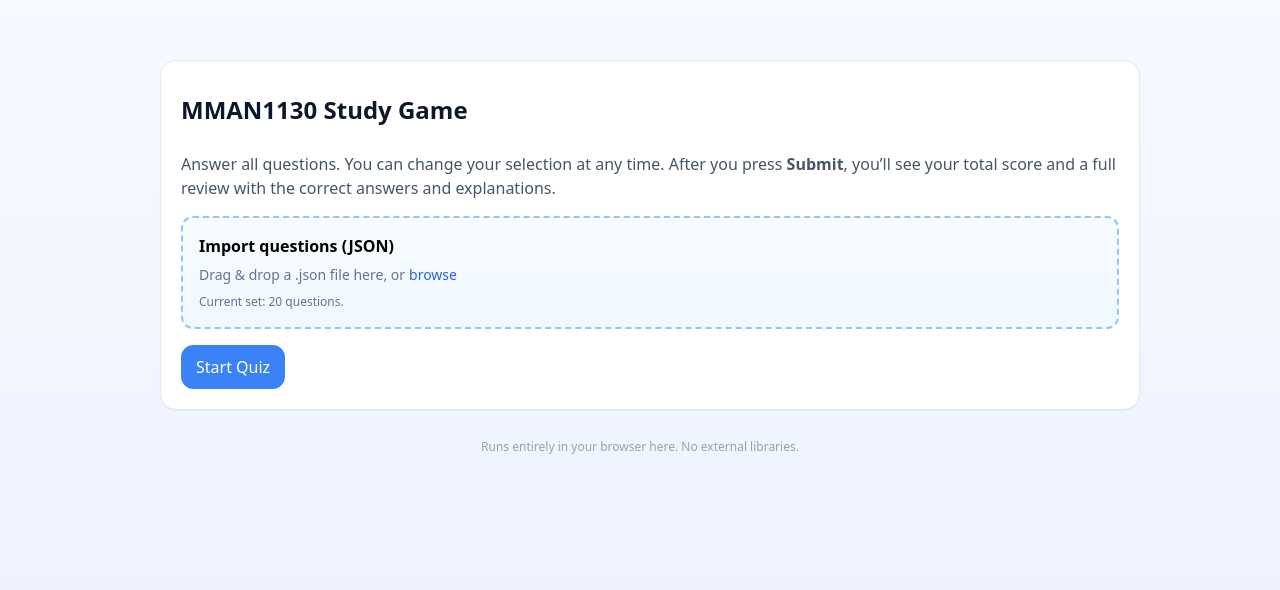
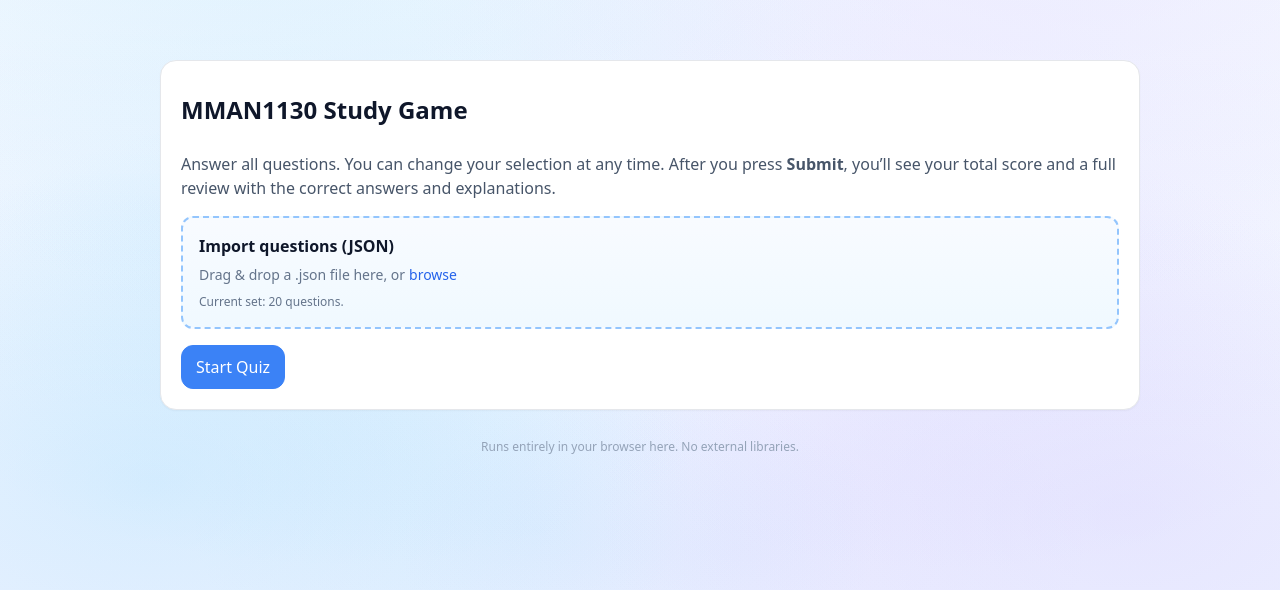
Before and after one commit to CaptainBertie/Study-Game, a React (Vite) app: page / in a window 1280 px wide. Shown: the part 142-732 px from the top of the page. Built offline with nearby package versions, Linux system fonts and the light colour scheme.

Commit message:
ui(bg): add repeating cloud tiles layered under hero clouds for consistent density (light+dark)

```diff
--- a/src/App.tsx
+++ b/src/App.tsx
@@ -646,8 +646,9 @@ export default function App() {
                 onDragOver={e => e.preventDefault()}
                 onDrop={handleDrop}
                 style={{
-                  border: "2px dashed #93c5fd",
-                  background: "linear-gradient(180deg, #f8fbff 0%, #f0f9ff 100%)",
+                  border: "2px dashed var(--drop-border)",
+                  background: "var(--drop-bg)",
+                  color: "var(--drop-text)",
                   padding: 16,
                   borderRadius: 12,
                   marginTop: 12
@@ -817,8 +818,9 @@ export default function App() {
                             : isMine && !isRight
                             ? { border: "2px solid #fecaca", background: "radial-gradient(600px 300px at 10% 20%, rgba(254,226,226,0.65), rgba(254,226,226,0) 60%), linear-gradient(180deg, #ffffff 0%, #fef2f2 100%)" }
                             : {};
+                          const textColor = isRight ? "#166534" : (isMine && !isRight) ? "#991b1b" : undefined;
                           return (
-                            <div key={idx} style={{ ...styles.choice, cursor: "default", userSelect: "none", ...chipStyle }}>
+                            <div key={idx} style={{ ...styles.choice, cursor: "default", userSelect: "none", ...(textColor ? { color: textColor } : {}), ...chipStyle }}>
                               <strong style={{ marginRight: 8 }}>{c.label}.</strong> {c.text}
                               {isRight && <span style={{ marginLeft: 8, fontSize: 12, color: "#166534" }}>(correct)</span>}
                               {isMine && !isRight && <span style={{ marginLeft: 8, fontSize: 12, color: "#991b1b" }}>(your answer)</span>}
@@ -876,8 +878,9 @@ export default function App() {
                                   "linear-gradient(180deg, #ffffff 0%, #fef2f2 100%)"
                               }
                             : {};
+                          const textColor = isRight ? "#166534" : (isMine && !isRight) ? "#991b1b" : undefined;
                           return (
-                            <div key={idx} style={{ ...styles.choice, cursor: "default", userSelect: "none", ...chipStyle }}>
+                            <div key={idx} style={{ ...styles.choice, cursor: "default", userSelect: "none", ...(textColor ? { color: textColor } : {}), ...chipStyle }}>
                               <strong style={{ marginRight: 8 }}>{c.label}.</strong> {c.text}
                               {isRight && <span style={{ marginLeft: 8, fontSize: 12, color: "#166534" }}>(correct)</span>}
                               {isMine && !isRight && <span style={{ marginLeft: 8, fontSize: 12, color: "#991b1b" }}>(your answer)</span>}
--- a/src/index.css
+++ b/src/index.css
@@ -12,12 +12,38 @@
   --btn-border: #e5e7eb;
   --chip-bg: #f8fafc;
   --chip-border: #e5e7eb;
-  --page-bg: linear-gradient(180deg, #f8fbff 0%, #eef2ff 100%);
+  /* Light mode: richer cloudy gradients */
+  --page-bg:
+    radial-gradient(1200px 600px at 18% 8%, rgba(186,230,253,0.30), rgba(186,230,253,0) 60%),
+    radial-gradient(1100px 560px at 82% 12%, rgba(221,214,254,0.30), rgba(221,214,254,0) 60%),
+    radial-gradient(900px 520px at 12% 78%, rgba(125,211,252,0.22), rgba(125,211,252,0) 60%),
+    radial-gradient(880px 500px at 88% 82%, rgba(196,181,253,0.22), rgba(196,181,253,0) 60%),
+    radial-gradient(760px 420px at 30% 30%, rgba(186,230,253,0.18), rgba(186,230,253,0) 60%),
+    radial-gradient(760px 420px at 70% 28%, rgba(221,214,254,0.18), rgba(221,214,254,0) 60%),
+    radial-gradient(720px 380px at 26% 60%, rgba(125,211,252,0.16), rgba(125,211,252,0) 60%),
+    radial-gradient(700px 360px at 74% 62%, rgba(196,181,253,0.16), rgba(196,181,253,0) 60%),
+    radial-gradient(640px 320px at 12% 45%, rgba(186,230,253,0.14), rgba(186,230,253,0) 60%),
+    radial-gradient(640px 320px at 88% 48%, rgba(221,214,254,0.14), rgba(221,214,254,0) 60%),
+    radial-gradient(580px 300px at 42% 84%, rgba(125,211,252,0.12), rgba(125,211,252,0) 60%),
+    radial-gradient(580px 300px at 58% 86%, rgba(196,181,253,0.12), rgba(196,181,253,0) 60%),
+    linear-gradient(180deg, #f8fbff 0%, #eef2ff 100%);
   --panel-divider: #eef2f7;
   --chip-active-outline: #ffffff;
   --chip-active-border: #0f172a;
   --chip-active-text: #0f172a;
   --chip-active-outline-width: 2px;
+  /* Drag & drop import box theming */
+  --drop-border: #93c5fd; /* blue-300 */
+  --drop-bg: linear-gradient(180deg, #f8fbff 0%, #f0f9ff 100%);
+  --drop-text: #0f172a;
+
+  /* Repeating cloud tile (light) to keep density on long pages */
+  --page-bg-tile:
+    radial-gradient( ellipse at 20% 25%, rgba(186,230,253,0.18) 0 40%, transparent 41%),
+    radial-gradient( ellipse at 80% 70%, rgba(221,214,254,0.18) 0 40%, transparent 41%),
+    radial-gradient( ellipse at 70% 25%, rgba(125,211,252,0.14) 0 34%, transparent 35%),
+    radial-gradient( ellipse at 30% 80%, rgba(196,181,253,0.14) 0 34%, transparent 35%);
+  --page-bg-tile-size: 640px 640px;
 
   font-synthesis: none;
   text-rendering: optimizeLegibility;
@@ -38,6 +64,15 @@ body {
   margin: 0;
   min-width: 320px;
   min-height: 100vh;
+}
+
+/* Ensure background clouds persist across long pages like Review */
+html, body {
+  /* Layer hero clouds over a repeating tile for consistent density */
+  background-image: var(--page-bg), var(--page-bg-tile);
+  background-attachment: fixed;
+  background-repeat: no-repeat, repeat;
+  background-size: auto, var(--page-bg-tile-size, 640px 640px);
 }
 
 /* Hide scrollbars for elements that opt-in via data-hide-scrollbar */
@@ -82,16 +117,37 @@ button:focus-visible {
     --btn-border: #1f2937; /* slate-800 */
     --chip-bg: #0f172a;
     --chip-border: #1f2937;
-    /* richer cloudy gradients for dark mode */
-    --page-bg: radial-gradient(1000px 500px at 20% 10%, rgba(186,230,253,0.22), rgba(186,230,253,0) 60%),
-               radial-gradient(920px 460px at 80% 18%, rgba(221,214,254,0.22), rgba(221,214,254,0) 60%),
-               radial-gradient(860px 420px at 15% 72%, rgba(125,211,252,0.18), rgba(125,211,252,0) 60%),
-               radial-gradient(820px 410px at 85% 78%, rgba(196,181,253,0.18), rgba(196,181,253,0) 60%),
-               linear-gradient(180deg, #0b1220 0%, #0a1325 100%);
+    /* Dark mode: triple cloud layers */
+    --page-bg:
+      radial-gradient(1200px 560px at 18% 8%, rgba(186,230,253,0.28), rgba(186,230,253,0) 60%),
+      radial-gradient(1100px 520px at 82% 12%, rgba(221,214,254,0.28), rgba(221,214,254,0) 60%),
+      radial-gradient(980px 500px at 15% 72%, rgba(125,211,252,0.22), rgba(125,211,252,0) 60%),
+      radial-gradient(960px 480px at 85% 78%, rgba(196,181,253,0.22), rgba(196,181,253,0) 60%),
+      radial-gradient(840px 420px at 30% 30%, rgba(186,230,253,0.18), rgba(186,230,253,0) 60%),
+      radial-gradient(840px 420px at 70% 28%, rgba(221,214,254,0.18), rgba(221,214,254,0) 60%),
+      radial-gradient(800px 400px at 26% 60%, rgba(125,211,252,0.16), rgba(125,211,252,0) 60%),
+      radial-gradient(800px 400px at 74% 62%, rgba(196,181,253,0.16), rgba(196,181,253,0) 60%),
+      radial-gradient(720px 340px at 12% 45%, rgba(186,230,253,0.14), rgba(186,230,253,0) 60%),
+      radial-gradient(720px 340px at 88% 48%, rgba(221,214,254,0.14), rgba(221,214,254,0) 60%),
+      radial-gradient(660px 320px at 42% 84%, rgba(125,211,252,0.12), rgba(125,211,252,0) 60%),
+      radial-gradient(660px 320px at 58% 86%, rgba(196,181,253,0.12), rgba(196,181,253,0) 60%),
+      linear-gradient(180deg, #0b1220 0%, #0a1325 100%);
     --panel-divider: #1f2937;
     --chip-active-outline: #ffffff; /* white outline */
     --chip-active-border: #ffffff;
     --chip-active-text: #ffffff;
     --chip-active-outline-width: 0.5px; /* half thickness in dark mode */
+    /* Drag & drop (dark) */
+    --drop-border: #60a5fa; /* blue-400 */
+    --drop-bg: linear-gradient(180deg, rgba(15,23,42,0.9) 0%, rgba(15,23,42,0.86) 100%);
+    --drop-text: #e2e8f0;
+
+    /* Repeating cloud tile (dark) */
+    --page-bg-tile:
+      radial-gradient( ellipse at 20% 25%, rgba(186,230,253,0.20) 0 40%, transparent 41%),
+      radial-gradient( ellipse at 80% 70%, rgba(221,214,254,0.20) 0 40%, transparent 41%),
+      radial-gradient( ellipse at 70% 25%, rgba(125,211,252,0.16) 0 34%, transparent 35%),
+      radial-gradient( ellipse at 30% 80%, rgba(196,181,253,0.16) 0 34%, transparent 35%);
+    --page-bg-tile-size: 640px 640px;
   }
 }
```
